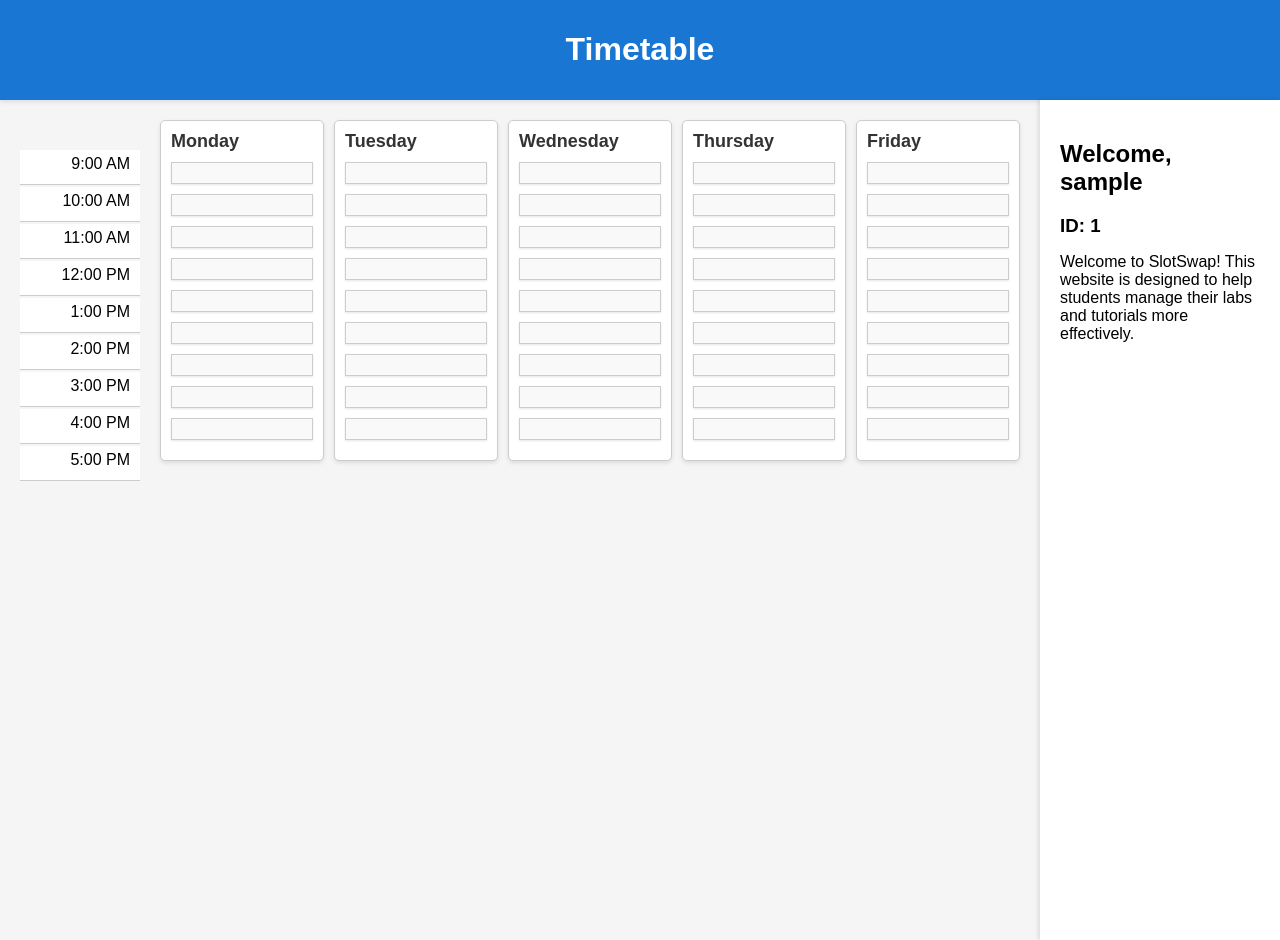
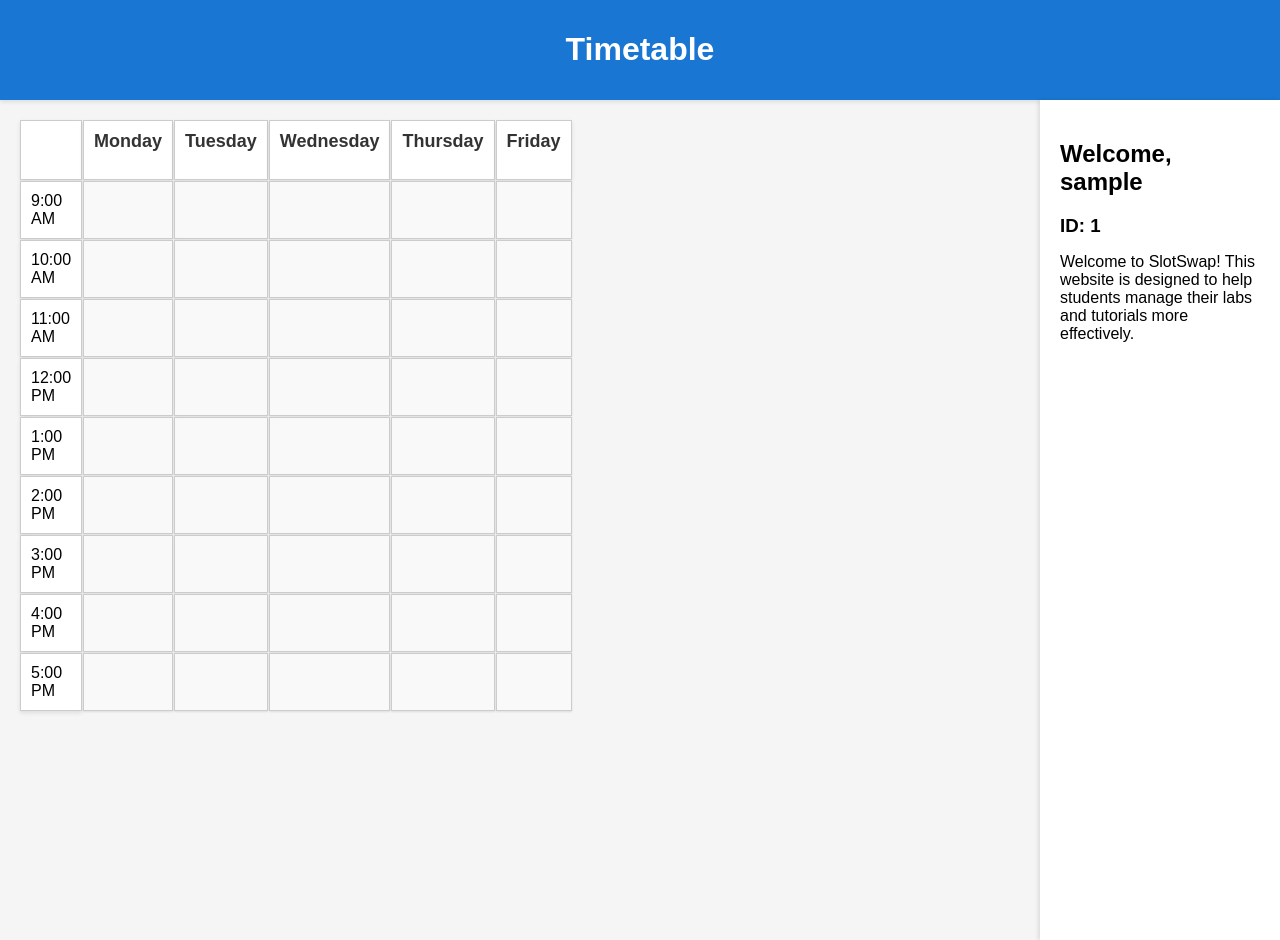
Before and after one commit to LielTaks/SlotSwap-COMP-208-, a PHP site: page /timetable.php in a window 1280 px wide. Run offline with PHP 8.4, Linux system fonts and the light colour scheme; the visitor is signed in with stand-in values (Sample User, id 1); tables that the repository leaves empty or names only in its code hold one stand-in row (values such as "Sample post"); some libraries are stand-ins or nearby versions.

Commit message:
Add files via upload

```diff
--- a/timetable.php
+++ b/timetable.php
@@ -65,51 +65,35 @@
             padding: 20px;
             overflow: auto;
             display: grid;
-            grid-template-columns: 120px auto; /* Adjust column widths */
+            grid-template-columns: 120px repeat(5, 1fr); /* Evenly sized columns */
             grid-gap: 20px;
         }
 
         #timetable {
             display: grid;
-            grid-template-columns: repeat(5, 1fr);
-            grid-gap: 10px;
+            grid-template-columns: repeat(6, 1fr); /* 6 columns for Monday - Friday */
+            grid-template-rows: 60px repeat(9, 1fr); /* 10 rows for 9:00 AM - 5:00 PM */
+            grid-gap: 1px; /* Add gap between grid items */
         }
 
-        .times {
-            display: grid;
-            grid-template-rows: repeat(9, 1fr); /* Adjust row heights */
-            grid-gap: 2px; /* Add gap between time slots */
-            margin-top: 30px; /* Add margin to align with timetable */
-        }
-
-        .time {
-            border-bottom: 1px solid #ccc;
-            padding: 5px 10px;
-            background-color: #fff;
-            text-align: right; /* Align time text to the right */
-        }
-
-        .day {
+        .time, .day {
             border: 1px solid #ccc;
             padding: 10px;
             background-color: #fff;
             box-shadow: 0 2px 4px rgba(0, 0, 0, 0.1);
-            border-radius: 5px;
-            margin-bottom: 20px;
         }
 
         .day h3 {
-            margin-top: 0;
-            margin-bottom: 10px;
+            margin: 0;
             font-size: 18px;
             color: #333;
+            text-align: center;
         }
 
         .slot {
             border: 1px solid #ccc;
             padding: 10px;
             background-color: #f9f9f9;
-            margin-bottom: 10px;
             box-shadow: 0 1px 2px rgba(0, 0, 0, 0.1);
             overflow: hidden; /* Hide overflow text */
             white-space: nowrap; /* Prevent text wrapping */
@@ -129,50 +113,41 @@
     </div>
 
     <div id="content">
-        <div class="times">
-            <?php
-            // Define array for hours from 9 AM to 5 PM
-            $hours = array('9:00 AM', '10:00 AM', '11:00 AM', '12:00 PM', '1:00 PM', '2:00 PM', '3:00 PM', '4:00 PM', '5:00 PM');
-
-            // Display the hours on the y-axis
-            foreach ($hours as $hour) {
-                echo "<div class='time'>$hour</div>";
-            }
-            ?>
-        </div>
         <div id="timetable">
             <?php
             // Define days of the week
             $daysOfWeek = array('Monday', 'Tuesday', 'Wednesday', 'Thursday', 'Friday');
 
-            // Loop through days of the week
+            // Display day headers
+            echo "<div class='time'></div>"; // Empty slot for spacing
             foreach ($daysOfWeek as $day) {
-                // Filter timetable entries for the current day
-                $dayEntries = array_filter($timetableEntries, function($entry) use ($day) {
-                    return $entry['day'] === $day;
-                });
+                echo "<div class='day'><h3>$day</h3></div>";
+            }
 
-                // Display timetable entries for the current day
-                echo "<div class='day'>";
-                echo "<h3>$day</h3>";
+            // Define array for hours from 9 AM to 5 PM
+            $hours = array('9:00 AM', '10:00 AM', '11:00 AM', '12:00 PM', '1:00 PM', '2:00 PM', '3:00 PM', '4:00 PM', '5:00 PM');
 
-                // Loop through hours and display timetable slots
-                foreach ($hours as $hour) {
-                    // Check if there is an entry for the current hour and day
-                    $entryFound = false;
-                    foreach ($dayEntries as $entry) {
-                        if ($entry['time'] === $hour) {
+            // Loop through hours
+            foreach ($hours as $hour) {
+                // Display the hours on the y-axis
+                echo "<div class='time'>$hour</div>";
+
+                // Loop through days of the week
+                foreach ($daysOfWeek as $day) {
+                    // Find timetable entry for the current day and hour
+                    $found = false;
+                    foreach ($timetableEntries as $entry) {
+                        if ($entry['day'] === $day && $entry['time'] === $hour) {
                             echo "<div class='slot'>" . $entry['activity'] . "</div>";
-                            $entryFound = true;
+                            $found = true;
                             break;
                         }
                     }
                     // If no entry found, display an empty slot
-                    if (!$entryFound) {
+                    if (!$found) {
                         echo "<div class='slot'></div>";
                     }
                 }
-                echo "</div>"; // Close day
             }
             ?>
         </div>
```
